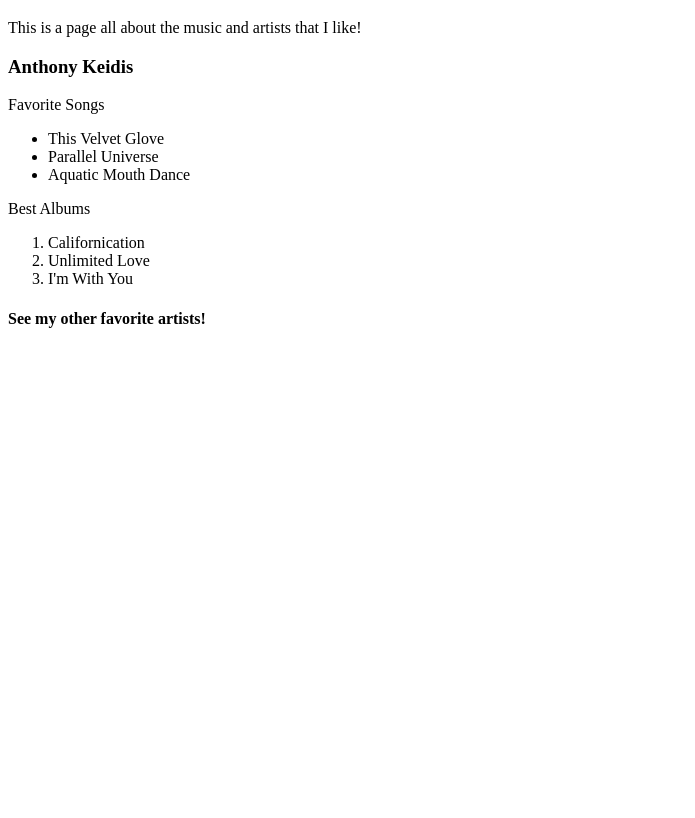
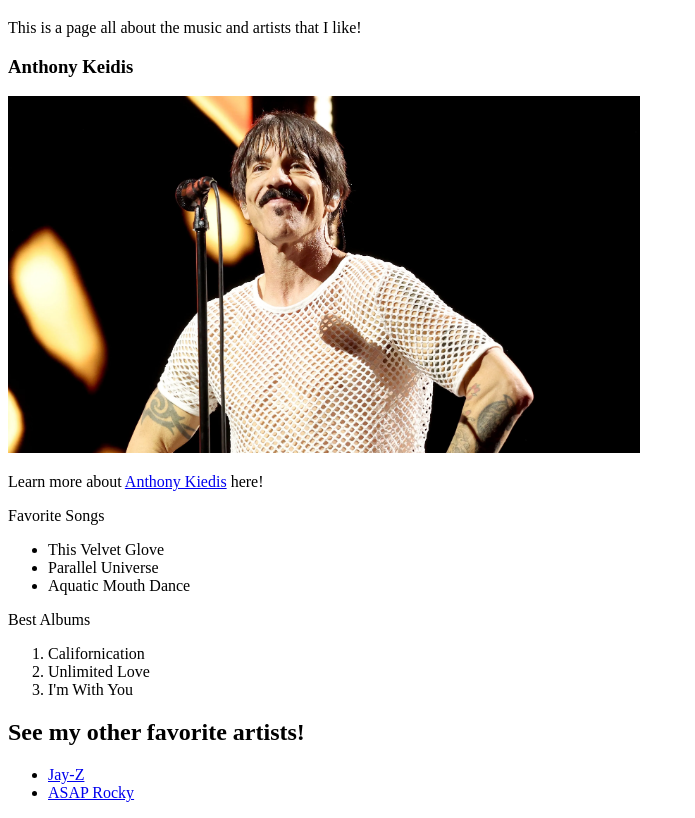
Before and after one commit to Gavina200761/html-practice, a plain HTML site: page index.html in a window 1280 px wide. Shown: the part 61-879 px from the top of the page, without its empty margins (0-695 px from the left). Before the commit the page ends 800 px from the top, so only its background shows below. Drawn offline with Linux system fonts and the light colour scheme.

Commit message:
An image of my favorite artist was added, as well as a couple new files for some other artists I like. These new files were linked to my index.html page and the new files have links that redirect to the home page, index.html.

```diff
--- a/index.html
+++ b/index.html
@@ -10,6 +10,12 @@
     <p>This is a page all about the music and artists that I like!</p>
 
     <h3>Anthony Keidis</h3>
+    <img
+    src = "img/AK.webp"
+    alt = "An image of Anthony Kiedis"
+    width = "50%"
+    >
+    <p>Learn more about <a href = "https://en.wikipedia.org/wiki/Anthony_Kiedis">Anthony Kiedis</a> here!</p>
     <p>Favorite Songs</p>
     <ul>
         <li>This Velvet Glove</li>
@@ -23,6 +29,11 @@
         <li>I'm With You</li>
     </ol>
 
-    <h4>See my other favorite artists!</h4>
+    <h2>See my other favorite artists!</h2>
+    <ul>
+        <li><a href = "./Jay-Z.html">Jay-Z</a></li>
+        <li><a href = "./ASAP.html">ASAP Rocky</a></li>
+    </ul>
+
 </body>
 </html>
```
Also changed, not shown: ASAP.html (added, +12 -0 lines), Jay-Z.html (added, +12 -0 lines), img/AK.webp (added).
